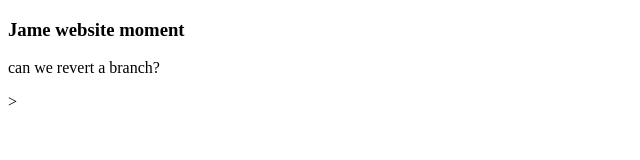
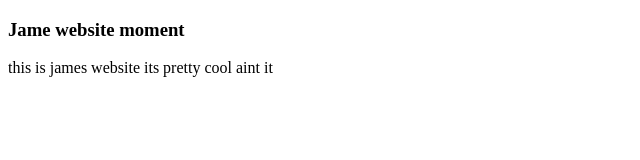
Before and after one commit to Jomeish/DoItWork, a plain HTML site: page index.html in a window 1280 px wide. Shown: the whole page, without its empty margins (0-640 px from the left). Drawn offline with Linux system fonts and the light colour scheme.

Commit message:
Revert "Merge pull request #6 from Jomeish/feqwoufhnq"
This reverts commit 1216205a9406810d3f07b3a6366c9b8f98afd8b6, reversing
changes made to baa3c46d83ff5cb17c5e2b3fca6c811ab73f4f34.

```diff
--- a/index.html
+++ b/index.html
@@ -7,6 +7,6 @@
 </head>
 <body>
     <h3>Jame website moment</h3>
-    <p>can we revert a branch?</p>>
+    <p>this is james website its pretty cool  aint it</p>
 </body>
 </html>
```
